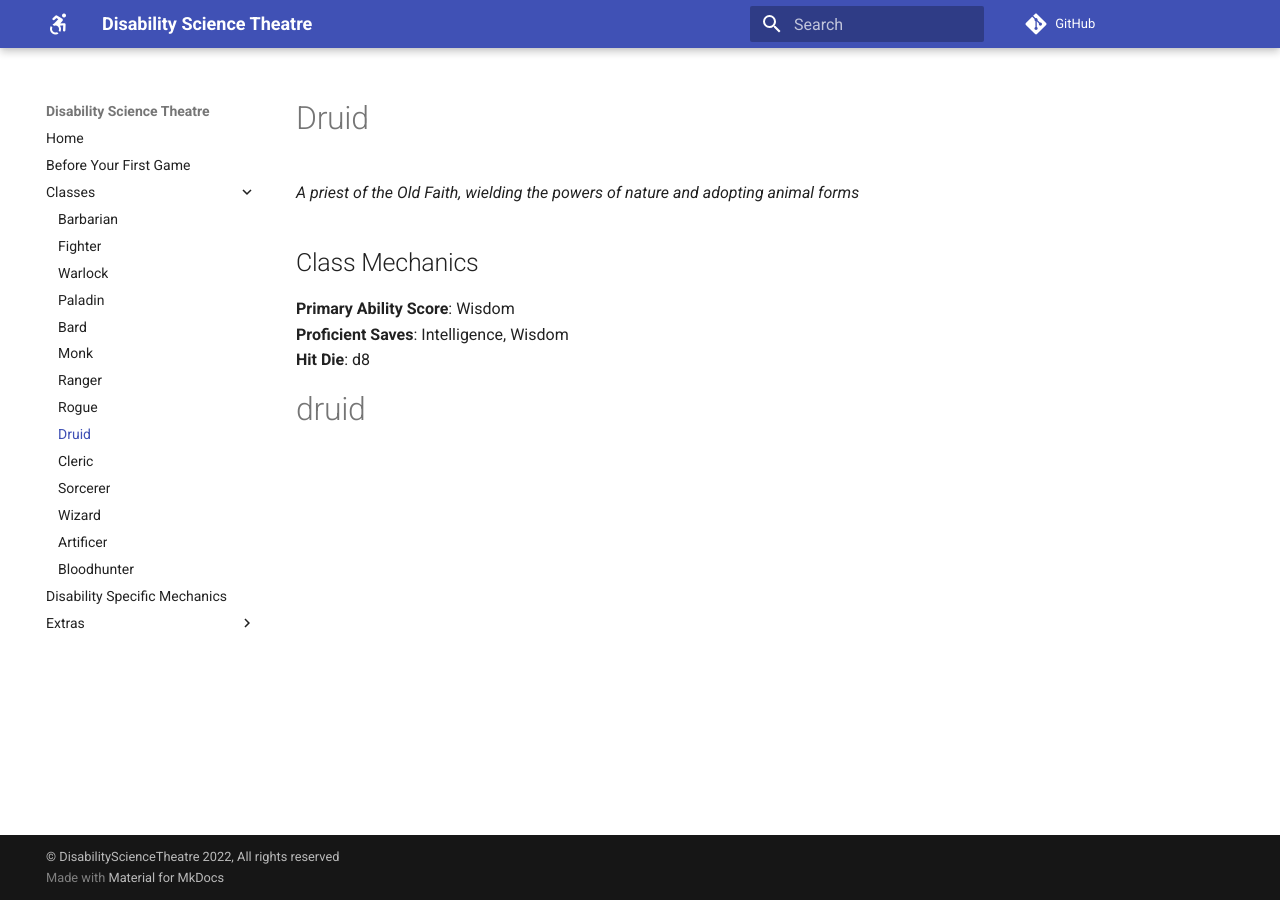
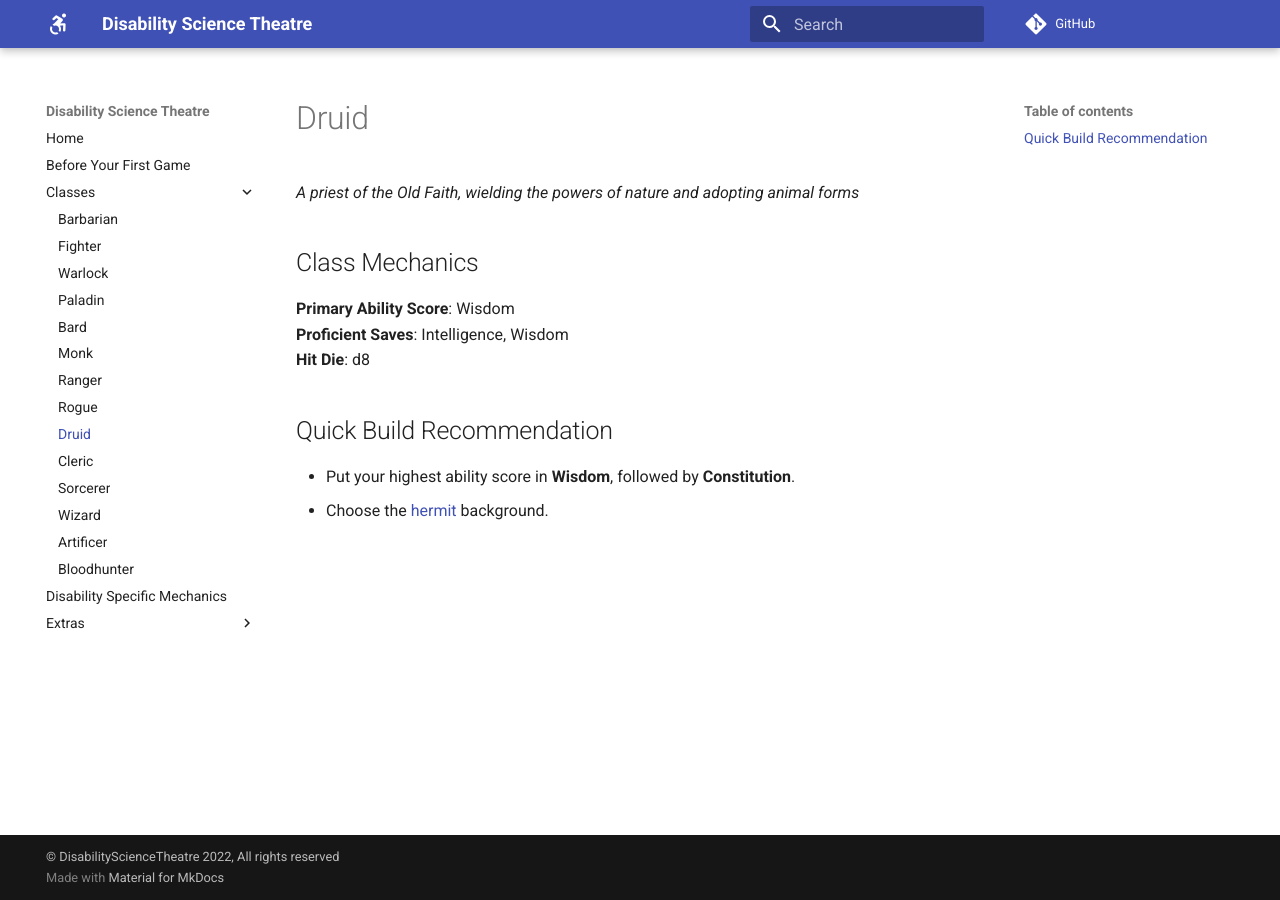
Before and after one commit to DisabilityScienceTheatre/resources, an MkDocs documentation site: the page built from docs/classes/druid.md, in a window 1280 px wide. Built offline with MkDocs 1.6.1 and Material for MkDocs 9.7.7, drawn with Linux system fonts in a browser that asks for light colours; comment, search, counter and statistics services are not loaded.

Commit message:
formatting

```diff
--- a/docs/classes/druid.md
+++ b/docs/classes/druid.md
@@ -2,7 +2,10 @@
 hit_die: d8
 primary_ability_score: Wisdom
 saves: Intelligence, Wisdom
-quick_build: First, Wisdom should be your highest ability score, followed by Constitution. Second, choose the hermit background.
 tagline: A priest of the Old Faith, wielding the powers of nature and adopting animal forms
 ---
-# druid
+
+## Quick Build Recommendation
+
+- Put your highest ability score in **Wisdom**, followed by **Constitution**.
+- Choose the [hermit]() background.
```
